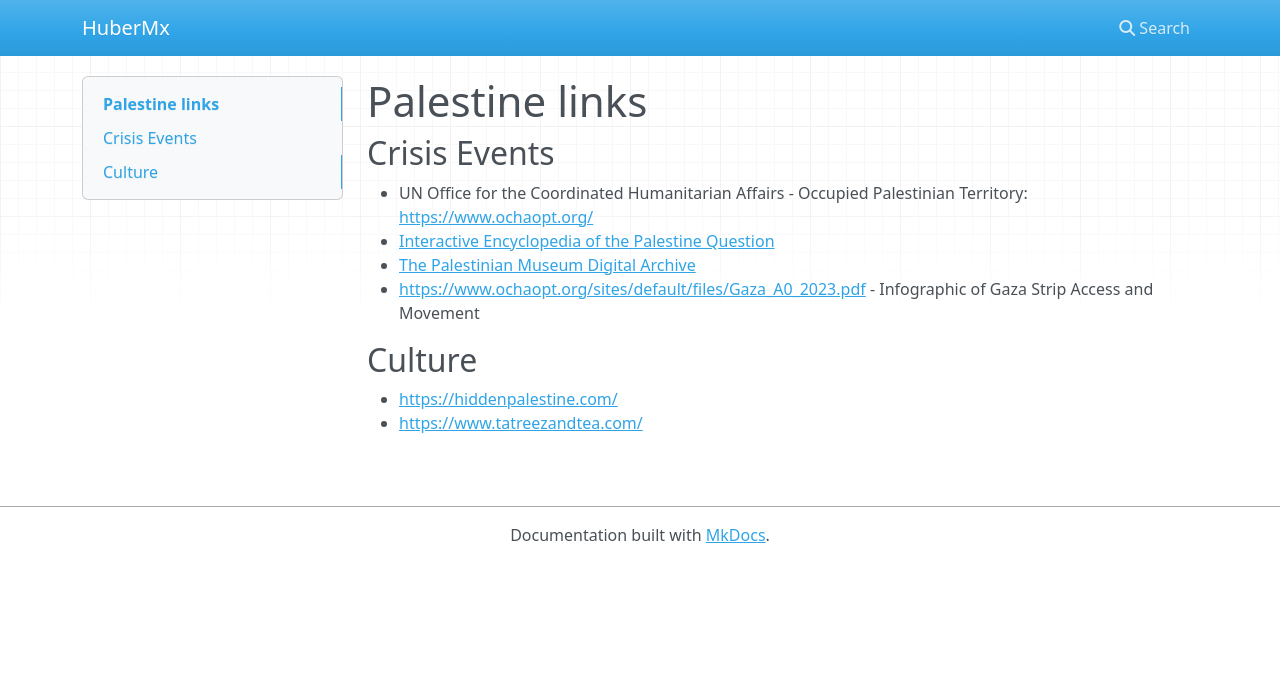
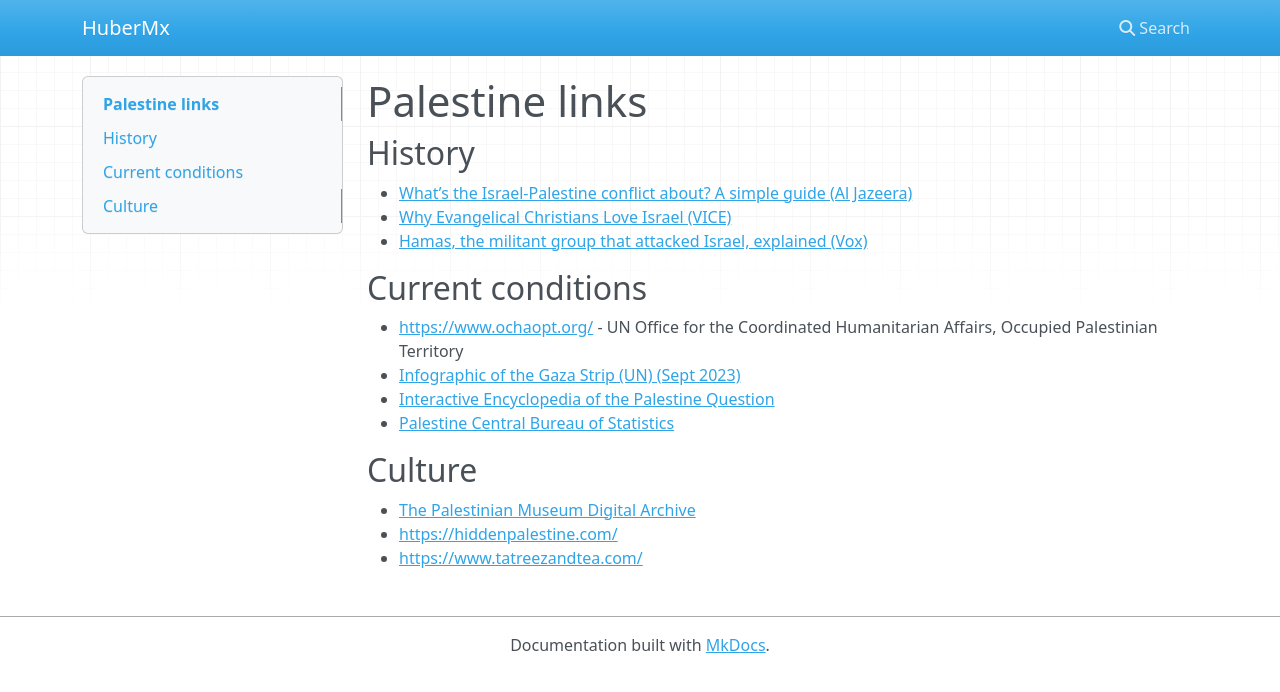
Before and after one commit to brandonaut/brandonaut.github.io, an MkDocs documentation site: the page built from docs/palestine.md, in a window 1280 px wide. Shown: the top 692 px of the page. Built offline with MkDocs 1.6.1, drawn with Linux system fonts in a browser that asks for light colours; nearby versions of some CDN libraries.

Commit message:
Add more links

```diff
--- a/docs/palestine.md
+++ b/docs/palestine.md
@@ -1,13 +1,20 @@
 # Palestine links
 
-## Crisis Events
+## History
 
-- UN Office for the Coordinated Humanitarian Affairs - Occupied Palestinian Territory: <https://www.ochaopt.org/>
+- [What’s the Israel-Palestine conflict about? A simple guide (Al Jazeera)](https://www.aljazeera.com/news/2023/10/9/whats-the-israel-palestine-conflict-about-a-simple-guide)
+- [Why Evangelical Christians Love Israel (VICE)](https://www.youtube.com/watch?v=Fo77sTGpngQ)
+- [Hamas, the militant group that attacked Israel, explained (Vox)](https://www.vox.com/politics/2023/10/10/23911661/hamas-israel-war-gaza-palestine-explainer)
+
+## Current conditions
+
+- <https://www.ochaopt.org/> - UN Office for the Coordinated Humanitarian Affairs, Occupied Palestinian Territory
+  - [Infographic of the Gaza Strip (UN) (Sept 2023)](https://www.ochaopt.org/sites/default/files/Gaza_A0_2023.pdf)
 - [Interactive Encyclopedia of the Palestine Question](https://www.palquest.org)
-- [The Palestinian Museum Digital Archive](https://www.palarchive.org)
-- <https://www.ochaopt.org/sites/default/files/Gaza_A0_2023.pdf> - Infographic of Gaza Strip Access and Movement
+- [Palestine Central Bureau of Statistics](https://www.pcbs.gov.ps/default.aspx)
 
 ## Culture
 
+- [The Palestinian Museum Digital Archive](https://www.palarchive.org)
 - <https://hiddenpalestine.com/>
 - <https://www.tatreezandtea.com/>
```
